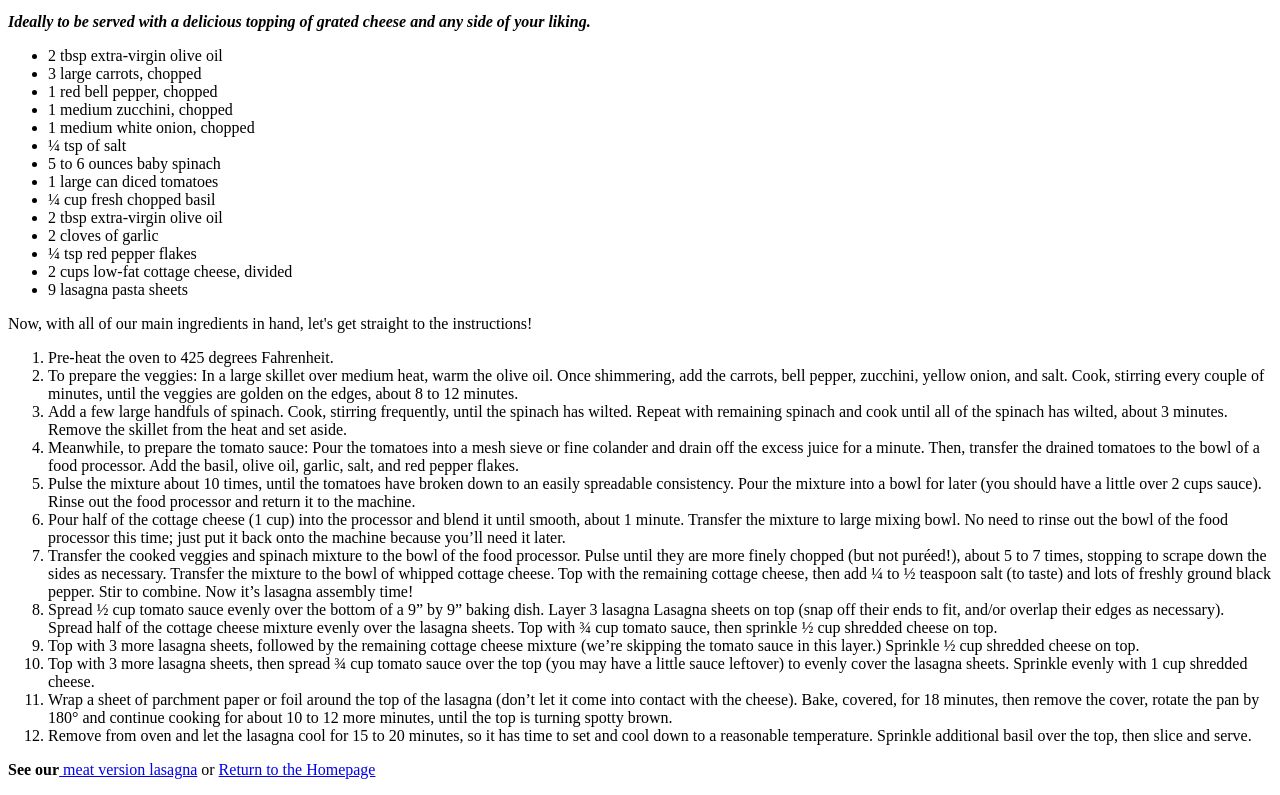
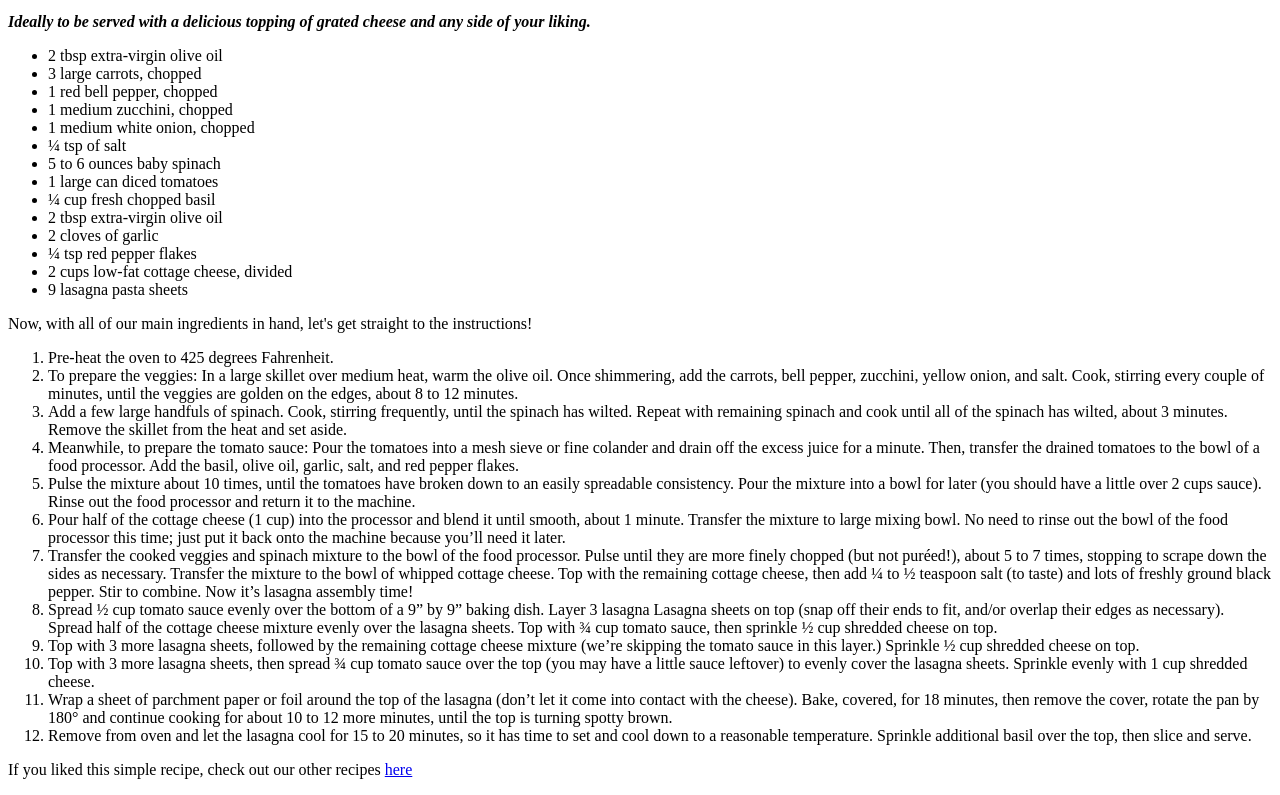
Before and after one commit to Piscape/odin-recipes, a plain HTML site: page recipes/veglasagna.html in a window 1280 px wide. Shown: the part 783-1578 px from the top of the page. Drawn offline with Linux system fonts and the light colour scheme.

Commit message:
Fixed Back to homepage link

```diff
--- a/recipes/veglasagna.html
+++ b/recipes/veglasagna.html
@@ -63,8 +63,7 @@
         <li>Remove from oven and let the lasagna cool for 15 to 20 minutes, so it has time to set and cool down to a reasonable temperature. Sprinkle additional basil over the top, then slice and serve.</li>
     </ol>
 
-    <p><strong>See our</strong><a href="lasagna.html"> meat version lasagna</a> or <a href="../index.html">Return to the Homepage</a></p>
-
+    <p>If you liked this simple recipe, check out our other recipes <a href="../index.html">here</a></p>
 </body>
 
 </html>
```
